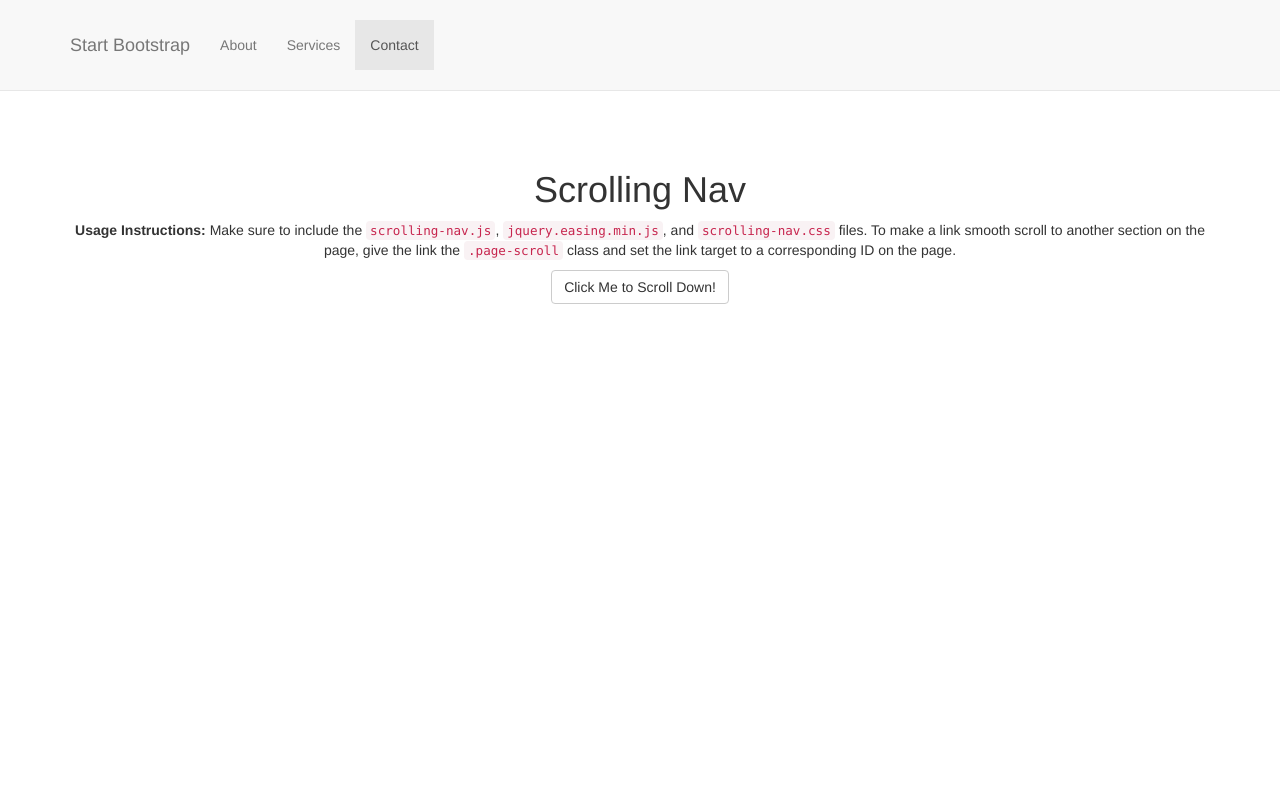
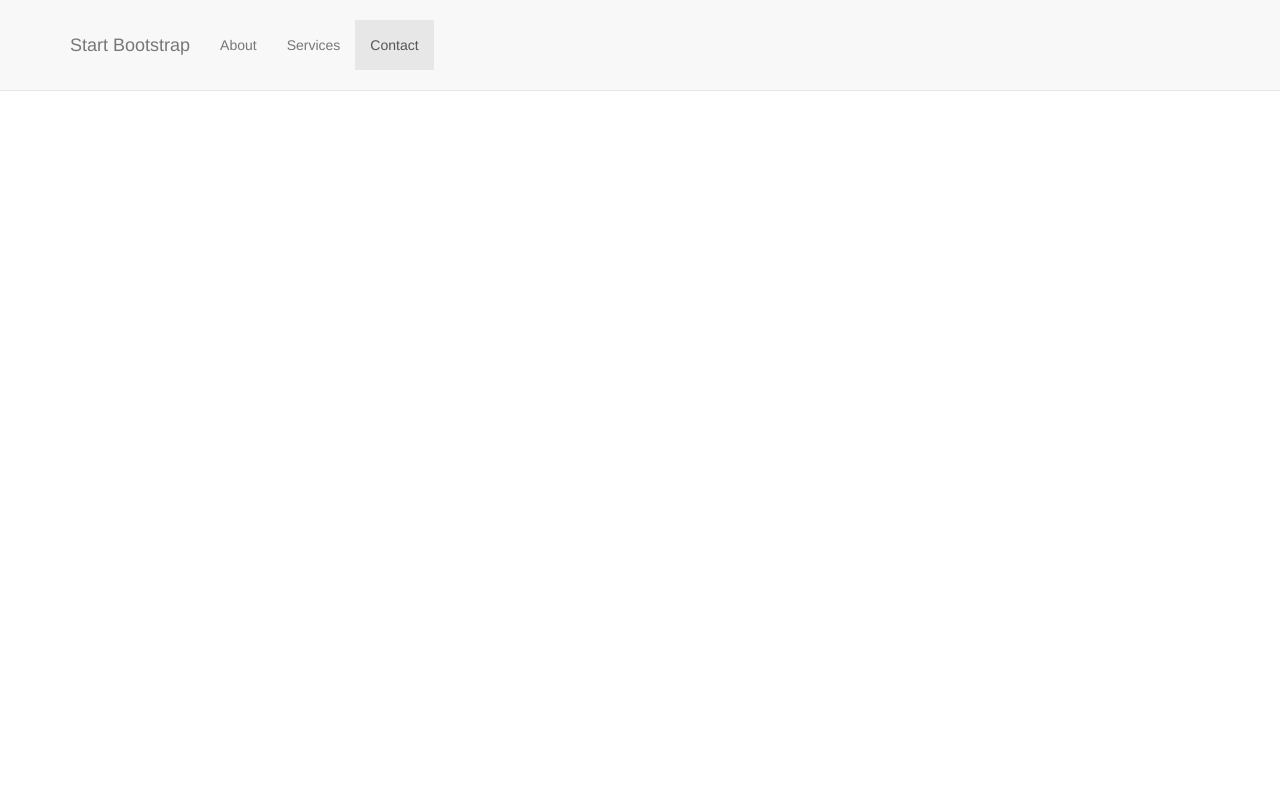
Before and after one commit to BarryMaloneWeb/BarryMaloneWeb.github.io, a website: page Demo2/index.html in a window 1280 px wide. Shown: the top 800 px of the page. Drawn offline with Linux system fonts and the light colour scheme.

Commit message:
updated index

```diff
--- a/Demo2/index.html
+++ b/Demo2/index.html
@@ -71,9 +71,7 @@
         <div class="container">
             <div class="row">
                 <div class="col-lg-12">
-                    <h1>Scrolling Nav</h1>
-                    <p><strong>Usage Instructions:</strong> Make sure to include the <code>scrolling-nav.js</code>, <code>jquery.easing.min.js</code>, and <code>scrolling-nav.css</code> files. To make a link smooth scroll to another section on the page, give the link the <code>.page-scroll</code> class and set the link target to a corresponding ID on the page.</p>
-                    <a class="btn btn-default page-scroll" href="#about">Click Me to Scroll Down!</a>
+
                 </div>
             </div>
         </div>
```
